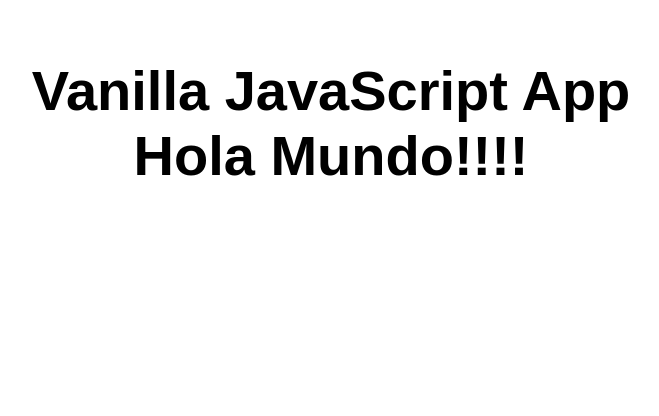
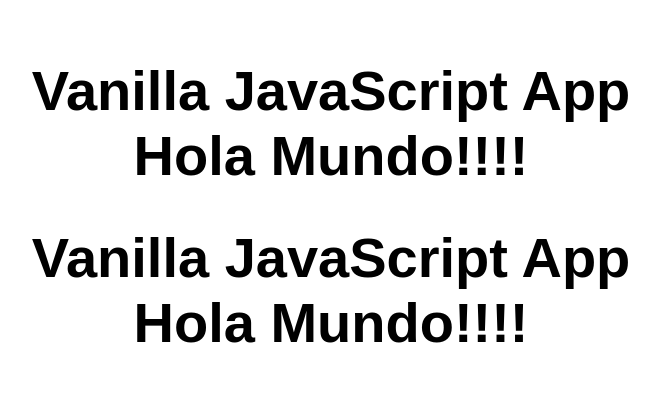
Before and after one commit to jalberto25/mi-primer-app-jape, a website: page src/index.html in a window 1280 px wide. Shown: the whole page, without its empty margins (309-968 px from the left). Drawn offline with Linux system fonts and the light colour scheme.

Commit message:
//cambio

```diff
--- a/src/index.html
+++ b/src/index.html
@@ -10,7 +10,8 @@
 
 <body>
   <main>
-    <h1>Vanilla JavaScript App      Hola Mundo!!!!</h1>
+    <h1>Vanilla JavaScript App       Hola Mundo!!!!</h1>
+    <h1>Vanilla JavaScript App       Hola Mundo!!!!</h1>
   </main>
 </body>
 
```
